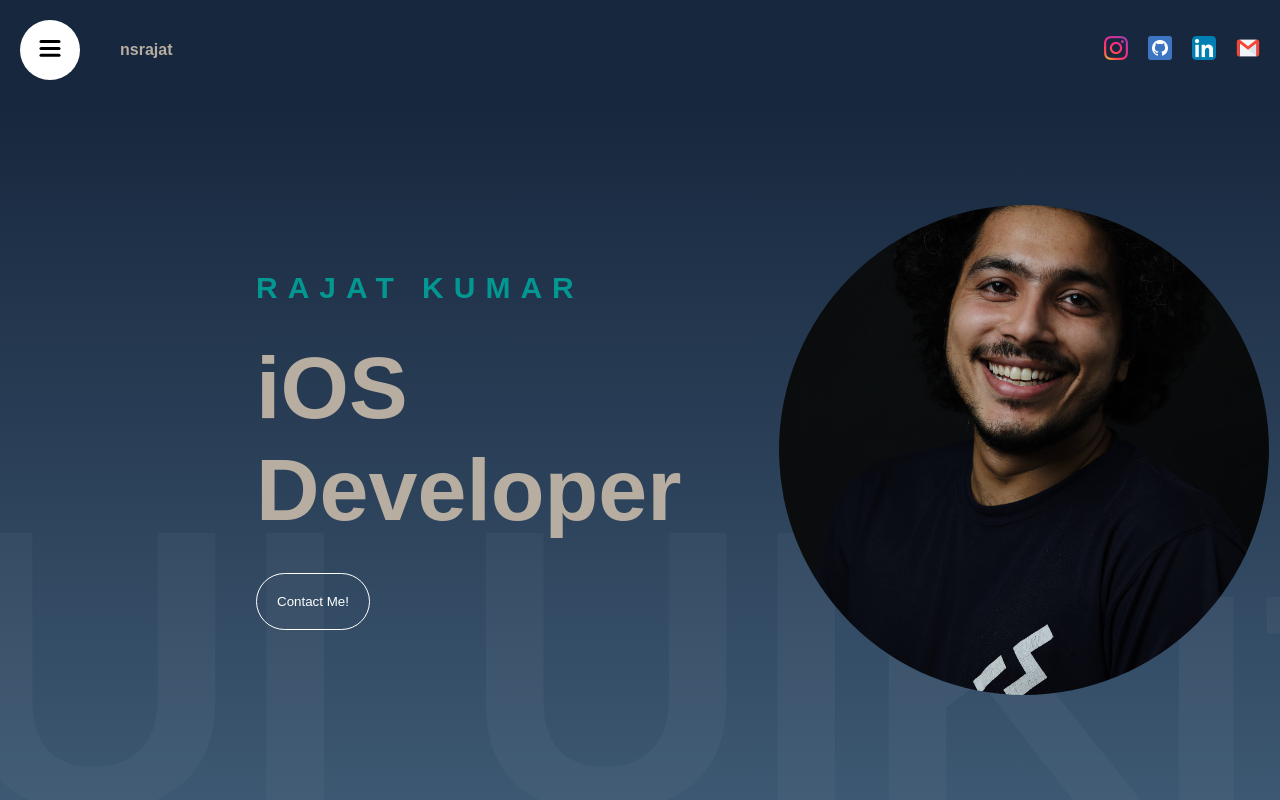
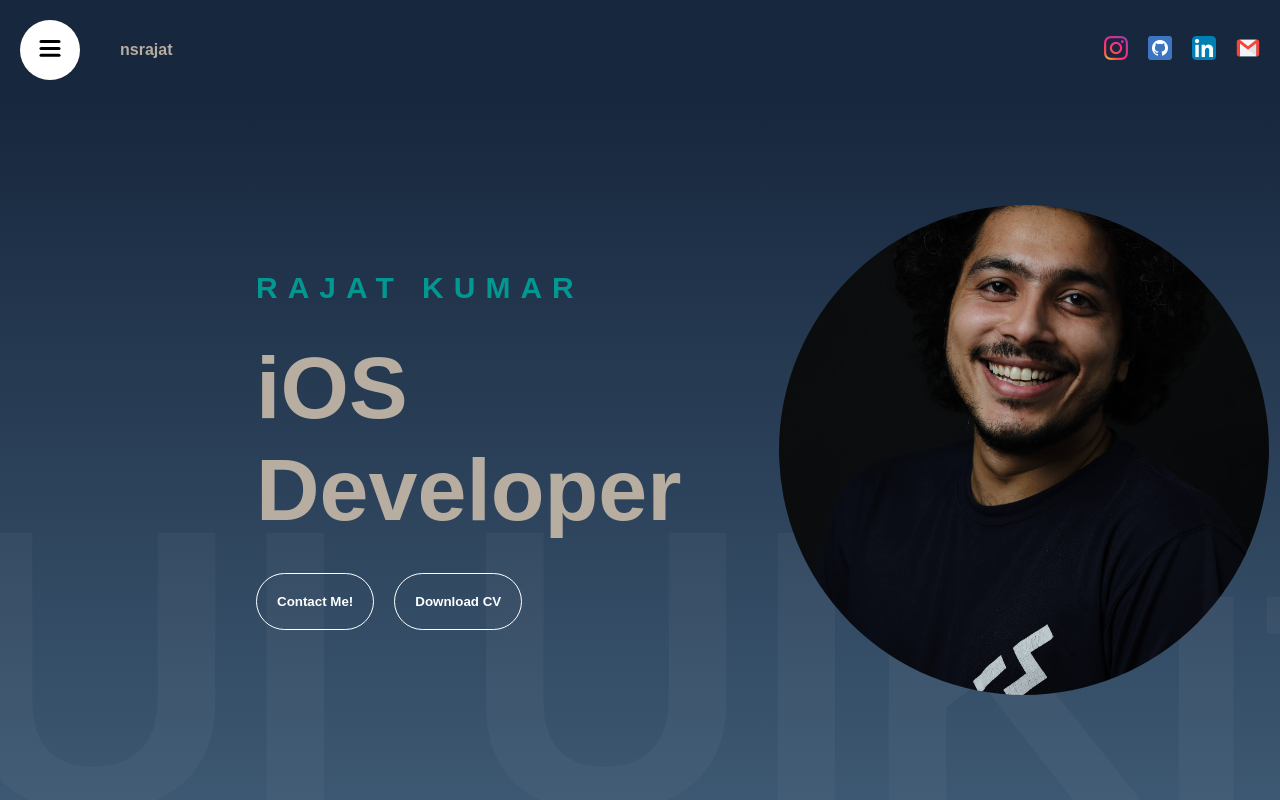
Before and after one commit to rajatkj/nsrajat, a React (Create React App) app: page / in a window 1280 px wide. Shown: the top 800 px of the page. Built offline with nearby package versions, Linux system fonts and the light colour scheme.

Commit message:
- Added skills animation

```diff
--- a/src/App.jsx
+++ b/src/App.jsx
@@ -22,9 +22,6 @@ function App() {
       <section id="Contact">
       <h1>Contact</h1>
       </section>
-      {/* Framer Motion Crash Course */}
-      {/* <Test/>
-    <Test/> */}
     </div>
   );
 }
--- a/src/components/home/Home.jsx
+++ b/src/components/home/Home.jsx
@@ -25,7 +25,10 @@ const Home = () => {
                     <motion.h1 >iOS Developer</motion.h1>
                     <motion.div className="buttons">
                         <motion.button>
-                            Contact Me!
+                            <a href="#Contact">Contact Me!</a>
+                        </motion.button>
+                        <motion.button>
+                            <a href="/cv/cv.docx" download="Rajat Kumar Senior iOS Developer">Download CV</a>
                         </motion.button>
                     </motion.div>
                 </motion.div>
--- a/src/components/home/home.scss
+++ b/src/components/home/home.scss
@@ -33,6 +33,7 @@
         }
 
         .buttons {
+            z-index: 1;
             button {
                 padding: 20px;
                 border: 1px solid white;
@@ -41,8 +42,15 @@
                 color: white;
                 margin-right: 20px;
                 cursor: pointer;
-                font-weight: 500;
-              }
+                font-weight: 900;
+            }
+
+            button:hover {
+                background-color: white;
+                color: black;
+                transform: scale(1.1);
+                transition: 0.5s;
+            }
         }
     }
 
@@ -71,5 +79,7 @@
         color: #ffffff09;
         width: 50%;
         font-weight: bold;
-      }
+        z-index: 0;
+        user-select: none
+    }
 }
--- a/src/components/skills/skillIcons/SkillIcons.jsx
+++ b/src/components/skills/skillIcons/SkillIcons.jsx
@@ -1,4 +1,4 @@
-import { animate, motion } from "framer-motion";
+import { motion } from "framer-motion";
 
 const variants = {
   open: {
```
Also changed, not shown: 1 other file (tests, documents, lock files or other folders).
